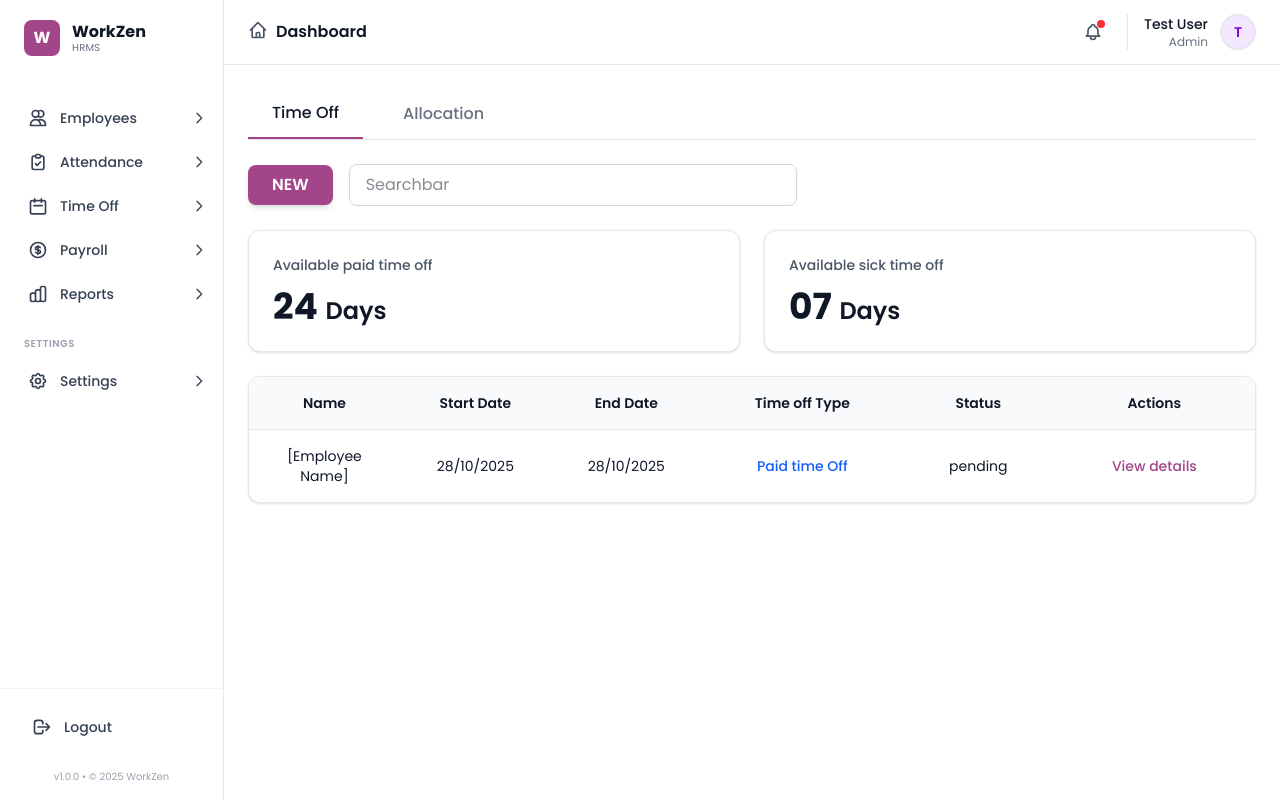
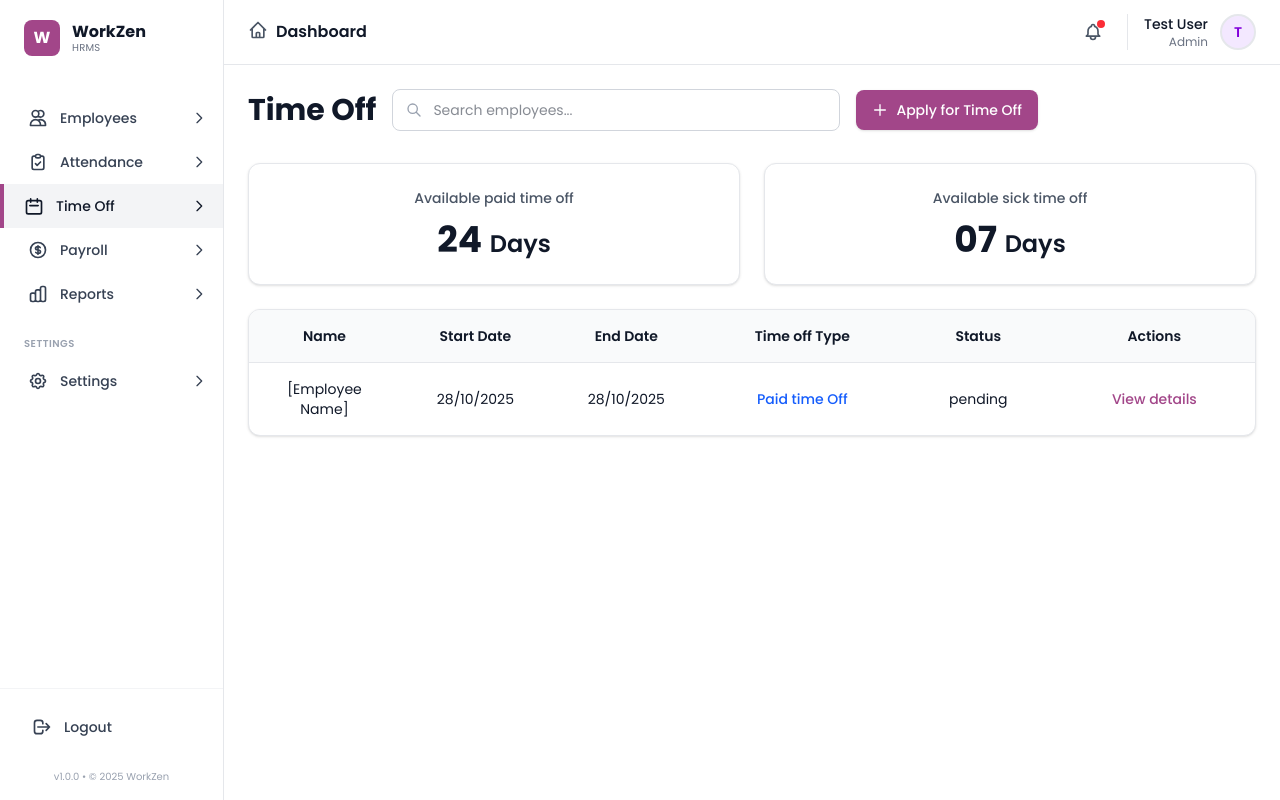
Before and after one commit to yadavaman13/WorkZen, a React (Vite) app in the folder client/: page /dashboard/timeoff in a window 1280 px wide. Built offline with nearby package versions, Linux system fonts and the light colour scheme; no server answers.

Commit message:
TimeOff tab enhancements

```diff
--- a/client/src/App.jsx
+++ b/client/src/App.jsx
@@ -100,9 +100,9 @@ function App() {
           />
 
           <Route
-            path="/dashboard/time-off"
+            path="/dashboard/timeoff"
             element={
-              <Protected roles={["employee", "hr", "payroll", "admin"]}>
+              // <Protected roles={["employee", "hr", "payroll", "admin"]}>
                 <DashboardLayout>
                   <div>
                     <h1 className="text-2xl font-bold mb-4">Time Off</h1>
@@ -111,7 +111,7 @@ function App() {
                     </p>
                   </div>
                 </DashboardLayout>
-              </Protected>
+              // </Protected>
             }
           />
 
--- a/client/src/components/layout/Sidebar.jsx
+++ b/client/src/components/layout/Sidebar.jsx
@@ -123,7 +123,7 @@ export default function Sidebar() {
           </svg>
         </NavLink>
         <NavLink
-          to="/dashboard/time-off"
+          to="/dashboard/timeoff"
           className={({ isActive }) =>
             `${navItem} pl-6 ${
               isActive
--- a/client/src/pages/TimeOff.jsx
+++ b/client/src/pages/TimeOff.jsx
@@ -101,65 +101,66 @@ export default function TimeOff() {
 
   return (
     <DashboardLayout>
-      <div className="space-y-6">
-        {/* Header with Tabs and Actions */}
-        <div className="flex items-center justify-between border-b border-gray-200">
-          <div className="flex gap-4">
-            <button
-              onClick={() => setActiveTab("timeOff")}
-              className={`px-6 py-3 font-medium transition-all ${
-                activeTab === "timeOff"
-                  ? "border-b-2 text-gray-900"
-                  : "text-gray-500 hover:text-gray-700"
-              }`}
-              style={
-                activeTab === "timeOff"
-                  ? { borderBottomColor: "#A24689" }
-                  : {}
-              }
-            >
-              Time Off
-            </button>
-            <button
-              onClick={() => setActiveTab("allocation")}
-              className={`px-6 py-3 font-medium transition-all ${
-                activeTab === "allocation"
-                  ? "border-b-2 text-gray-900"
-                  : "text-gray-500 hover:text-gray-700"
-              }`}
-              style={
-                activeTab === "allocation"
-                  ? { borderBottomColor: "#A24689" }
-                  : {}
-              }
-            >
-              Allocation
-            </button>
+      {/* Header Section */}
+      <div className="mb-8">
+        <div className="flex items-center gap-4">
+          <h1 className="text-3xl font-bold text-gray-900">Time Off</h1>
+
+          {/* Search Bar */}
+          <div className="flex-1 max-w-md">
+            <div className="relative">
+              <svg
+                className="absolute left-3.5 top-1/2 -translate-y-1/2 w-4 h-4 text-gray-400"
+                fill="none"
+                stroke="currentColor"
+                viewBox="0 0 24 24"
+              >
+                <path
+                  strokeLinecap="round"
+                  strokeLinejoin="round"
+                  strokeWidth={2}
+                  d="M21 21l-6-6m2-5a7 7 0 11-14 0 7 7 0 0114 0z"
+                />
+              </svg>
+              <input
+                type="text"
+                placeholder="Search employees..."
+                value={searchQuery}
+                onChange={(e) => setSearchQuery(e.target.value)}
+                className="w-full pl-10 pr-4 py-2.5 border border-gray-300 rounded-lg text-sm focus:outline-none focus:ring-2 focus:ring-[#A24689] focus:border-transparent"
+              />
+            </div>
           </div>
-        </div>
 
-        {/* NEW Button and Search Bar */}
-        <div className="flex items-center gap-4">
+          {/* Apply for Time Off Button */}
           <button
             onClick={handleNewRequest}
-            className="px-6 py-2 text-white font-semibold rounded-lg shadow-md hover:opacity-90 transition-all"
+            className="px-4 py-2.5 text-white text-sm font-medium rounded-lg hover:opacity-90 active:opacity-80 transition-all shadow-sm flex items-center gap-2 whitespace-nowrap"
             style={{ backgroundColor: "#A24689" }}
           >
-            NEW
+            <svg
+              className="w-4 h-4"
+              fill="none"
+              stroke="currentColor"
+              viewBox="0 0 24 24"
+            >
+              <path
+                strokeLinecap="round"
+                strokeLinejoin="round"
+                strokeWidth={2}
+                d="M12 4v16m8-8H4"
+              />
+            </svg>
+            Apply for Time Off
           </button>
-          <input
-            type="text"
-            placeholder="Searchbar"
-            value={searchQuery}
-            onChange={(e) => setSearchQuery(e.target.value)}
-            className="flex-1 max-w-md px-4 py-2 border border-gray-300 rounded-lg focus:outline-none focus:ring-2 focus:ring-purple-400 focus:border-transparent"
-          />
         </div>
+      </div>
 
+      <div className="space-y-6">
         {/* Time Off Summary Cards */}
         <div className="grid grid-cols-1 md:grid-cols-2 gap-6">
           {/* Paid Time Off Card */}
-          <div className="bg-white rounded-xl shadow-sm border border-gray-200 p-6">
+          <div className="bg-white rounded-xl shadow-sm border border-gray-200 p-6 flex flex-col items-center">
             <h3 className="text-sm font-medium text-gray-600 mb-3">
               Available paid time off
             </h3>
@@ -167,7 +168,7 @@ export default function TimeOff() {
           </div>
 
           {/* Sick Time Off Card */}
-          <div className="bg-white rounded-xl shadow-sm border border-gray-200 p-6">
+          <div className="bg-white rounded-xl shadow-sm border border-gray-200 p-6 flex flex-col items-center">
             <h3 className="text-sm font-medium text-gray-600 mb-3">
               Available sick time off
             </h3>
```
